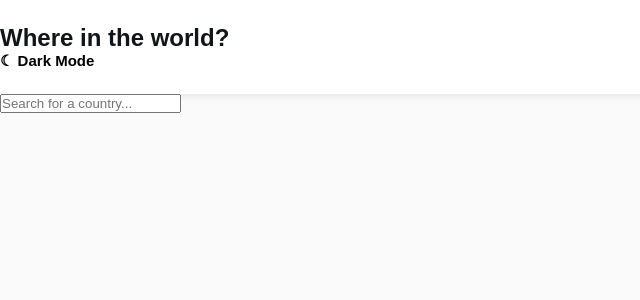
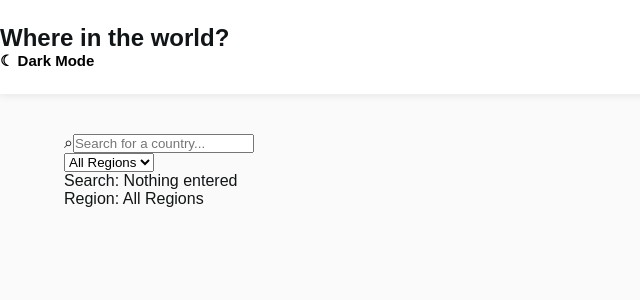
Before and after one commit to darshita2711/React_Project_Rest_countries_API_color_theame_change, a React (Vite) app: page / in a window 1280 px wide. Shown: the top 300 px of the page, without its empty margins (0-640 px from the left). Built offline with nearby package versions, Linux system fonts and the light colour scheme.

Commit message:
created searchbar functionality and filter functionality

```diff
--- a/src/App.tsx
+++ b/src/App.tsx
@@ -1,12 +1,42 @@
+import { useState } from 'react';
 import './App.css'
 import Navbar from './components/Navbar'
 import SearchBar from './components/SearchBar'
+import RegionFilter from './components/RegionFilter';
 
 function App() {
+  // searchTerm stores the current search text.
+  //  selectedRegion stores the currently selected region from the dropdown.
+  const [searchTerm, setSearchTerm] = useState("");
+  const [selectedRegion, setSelectedRegion] = useState("");
   return (
     <>
     <Navbar />
-    <SearchBar />
+    <main className="main-container">
+
+        <div className="filter-section">
+
+          <SearchBar
+            searchTerm={searchTerm}
+           onSearchChange={setSearchTerm}
+          />
+
+          <RegionFilter
+            selectedRegion={selectedRegion}
+            onRegionChange={setSelectedRegion}
+          />
+
+        </div>
+
+        <p className="debug-text">
+          Search: {searchTerm || "Nothing entered"}
+        </p>
+
+        <p className="debug-text">
+          Region: {selectedRegion || "All Regions"}
+        </p>
+
+      </main>
     </>
   )
 }
--- /dev/null
+++ b/src/components/RegionFilter.tsx
@@ -0,0 +1,34 @@
+
+interface RegionFilterProps {
+  selectedRegion: string;
+  onRegionChange: (region: string) => void;
+}
+
+function RegionFilter({
+  selectedRegion,
+  onRegionChange,
+}: RegionFilterProps) {
+
+  return (
+    <div className="filter-container">
+
+      <select
+        value={selectedRegion}
+        onChange={(event) =>
+          onRegionChange(event.target.value)
+        }
+        aria-label="Filter by region"
+      >
+        <option value="">All Regions</option>
+        <option value="Africa">Africa</option>
+        <option value="Americas">Americas</option>
+        <option value="Asia">Asia</option>
+        <option value="Europe">Europe</option>
+        <option value="Oceania">Oceania</option>
+      </select>
+
+    </div>
+  );
+}
+
+export default RegionFilter;
--- a/src/components/SearchBar.tsx
+++ b/src/components/SearchBar.tsx
@@ -1,7 +1,23 @@
-function SearchBar() {
+interface SearchBarProps {
+  searchTerm: string;
+  onSearchChange: (value: string) => void;
+}
+
+function SearchBar({ searchTerm, onSearchChange }: SearchBarProps) {
   return (
-    <div className="search-bar">
-      <input type="text" placeholder="Search for a country..." />
+      <div className="search-container">
+
+      <span className="search-icon">⌕</span>
+
+      <input
+        type="search"
+        placeholder="Search for a country..."
+        value={searchTerm}
+        onChange={(event) =>
+          onSearchChange(event.target.value)
+        }
+        aria-label="Search for a country"
+      />
     </div>
   );
 }
```
